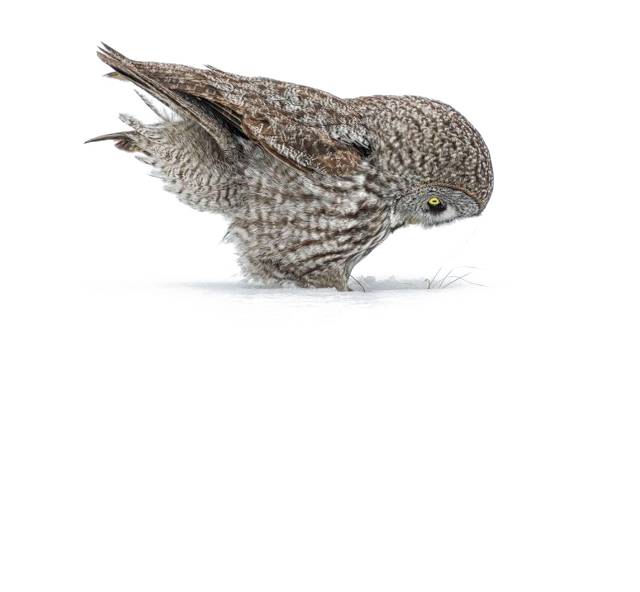
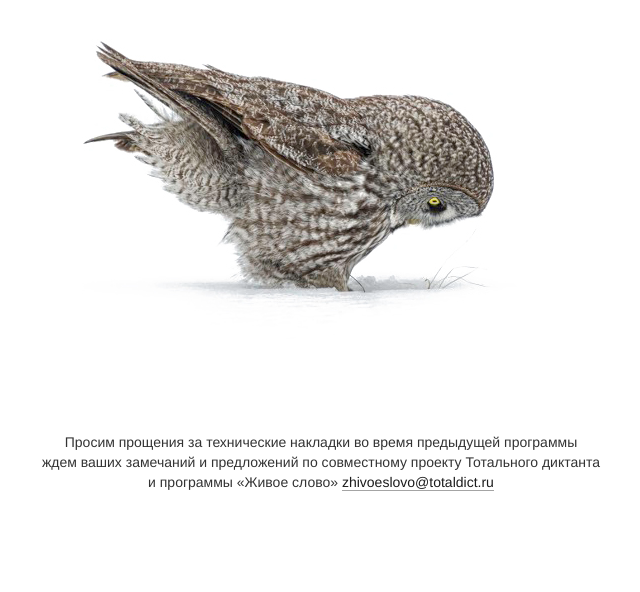
Before and after one commit to Alenush/zhivoeslovo, a Django app: template templates/anons.html in a window 1280 px wide. Shown: the part 220-812 px from the top of the page, without its empty margins (319-959 px from the left). Before the commit the page ends 528 px from the top, so only its background shows below. Run offline with Django 3.2, Linux system fonts and the light colour scheme; the template is opened without the code that fills it: most values are stand-ins (such as "Sample title", 1, 10 or a date in 2020); parts of the project's set-up code (start-up, migrations or seed data) failed here and were passed over; some libraries are stand-ins or nearby versions.

Commit message:
накладки

```diff
--- a/templates/anons.html
+++ b/templates/anons.html
@@ -31,6 +31,10 @@
                 <script src="{{ link }}"></script>
               </div>
               <img src="{% static 'zh_slovo/images/anons_sova.jpg' %}"></img>
+              <div class="row center">
+                <p>Просим прощения за технические накладки во время предыдущей программы</p>
+                <p>ждем ваших замечаний и&nbsp;предложений по&nbsp;совместному проекту Тотального диктанта и&nbsp;программы &laquo;Живое слово&raquo;  <a href="mailto:zhivoeslovo@totaldict.ru">zhivoeslovo@totaldict.ru</a></p>
+              </div>
             </div>
           </div>
         </div>
```
